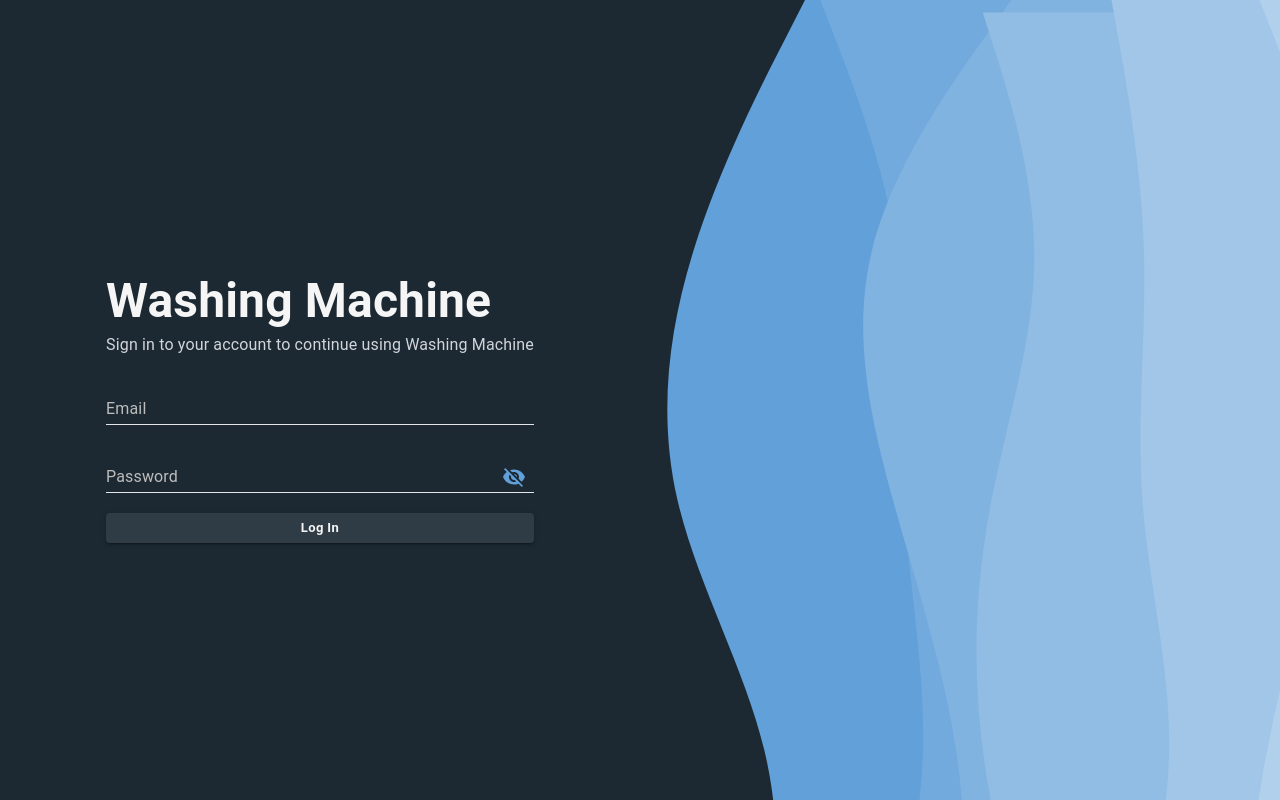
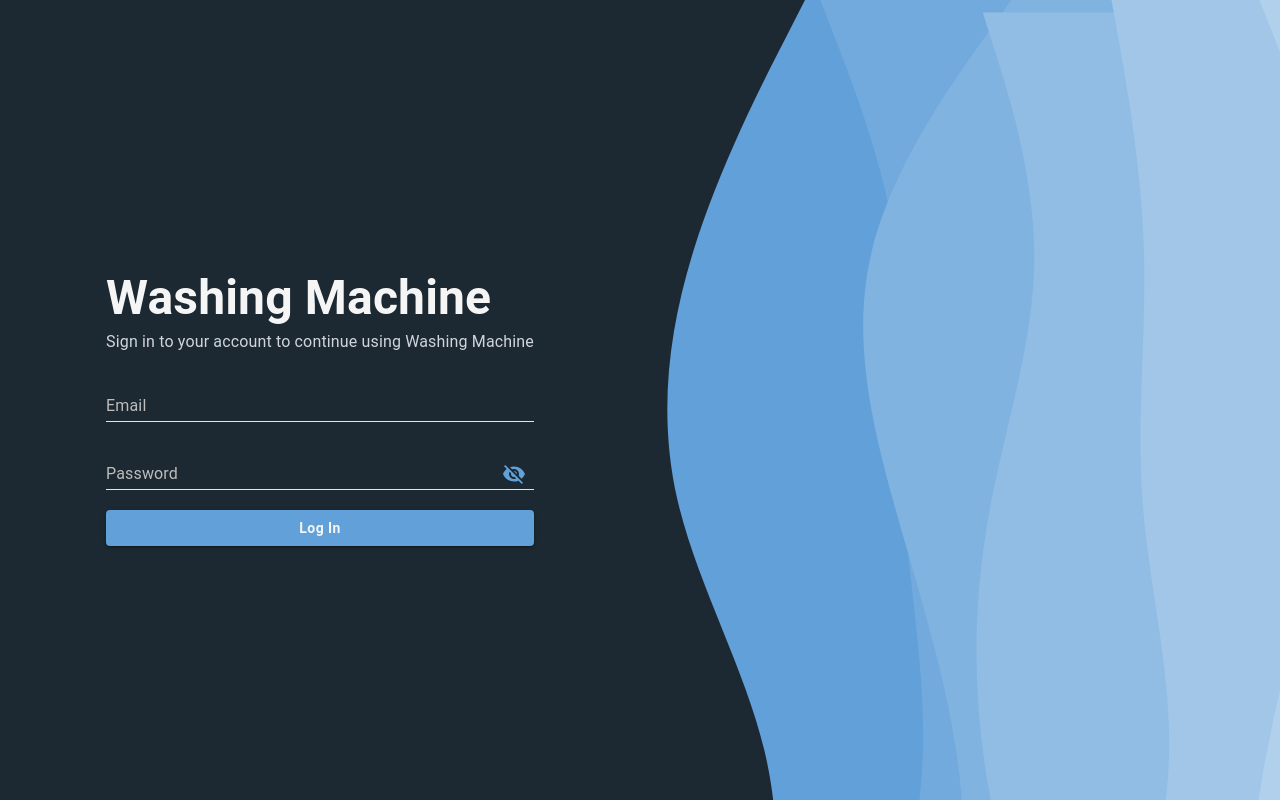
Before and after one commit to Morfusee/WSA-Website, a React (Vite) app: page / in a window 1280 px wide. Built offline with nearby package versions, Linux system fonts and the light colour scheme.

Commit message:
FEAT: Changed the color of the Log In button

```diff
--- a/src/pages/login/index.tsx
+++ b/src/pages/login/index.tsx
@@ -163,9 +163,10 @@ function LoginFields({
       />
       <Button
         variant="contained"
-        size="small"
+        // size="small"
         sx={{
           color: colors.grey[100],
+          bgcolor: "primary.main",
         }}
         onClick={handleLogin}
       >
```
